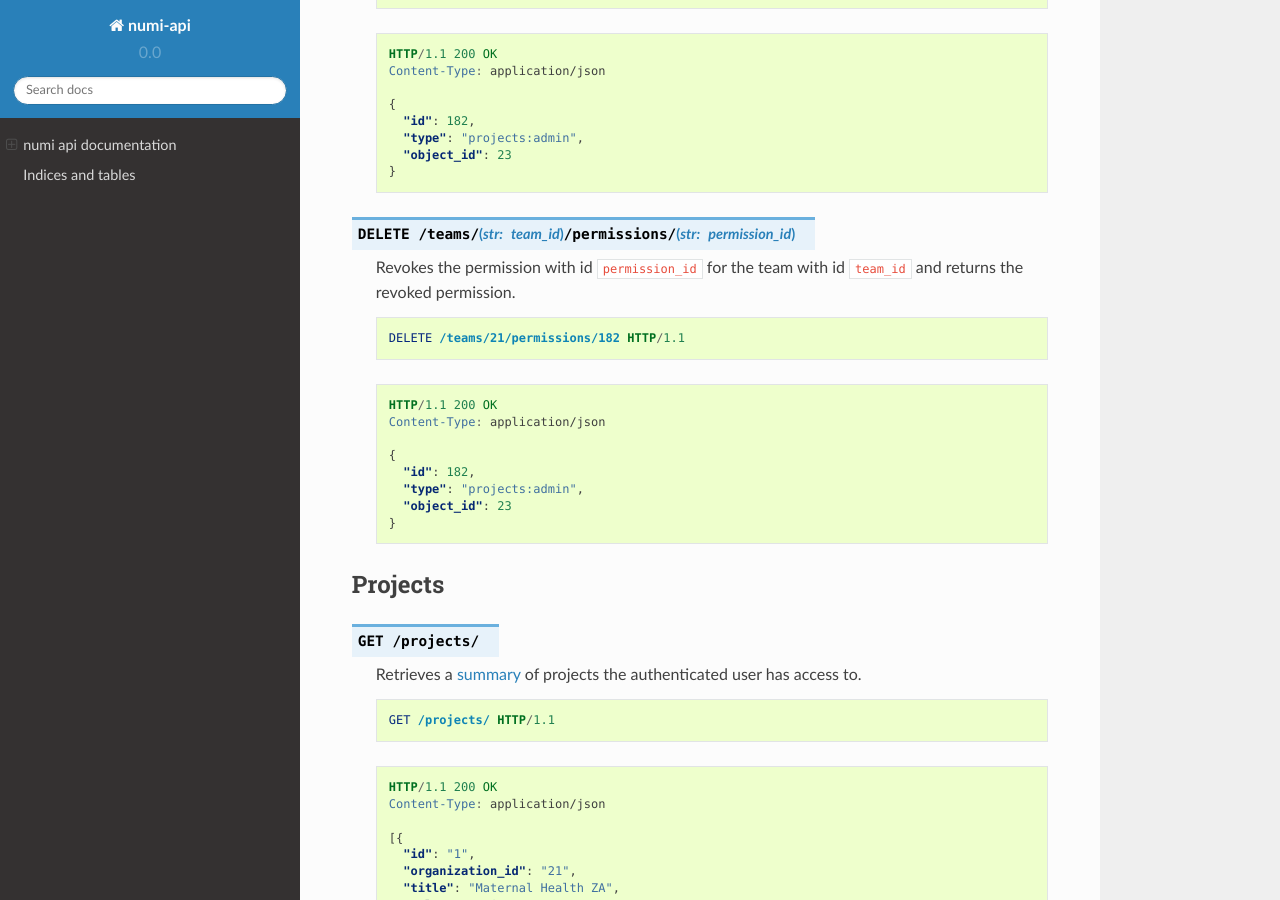
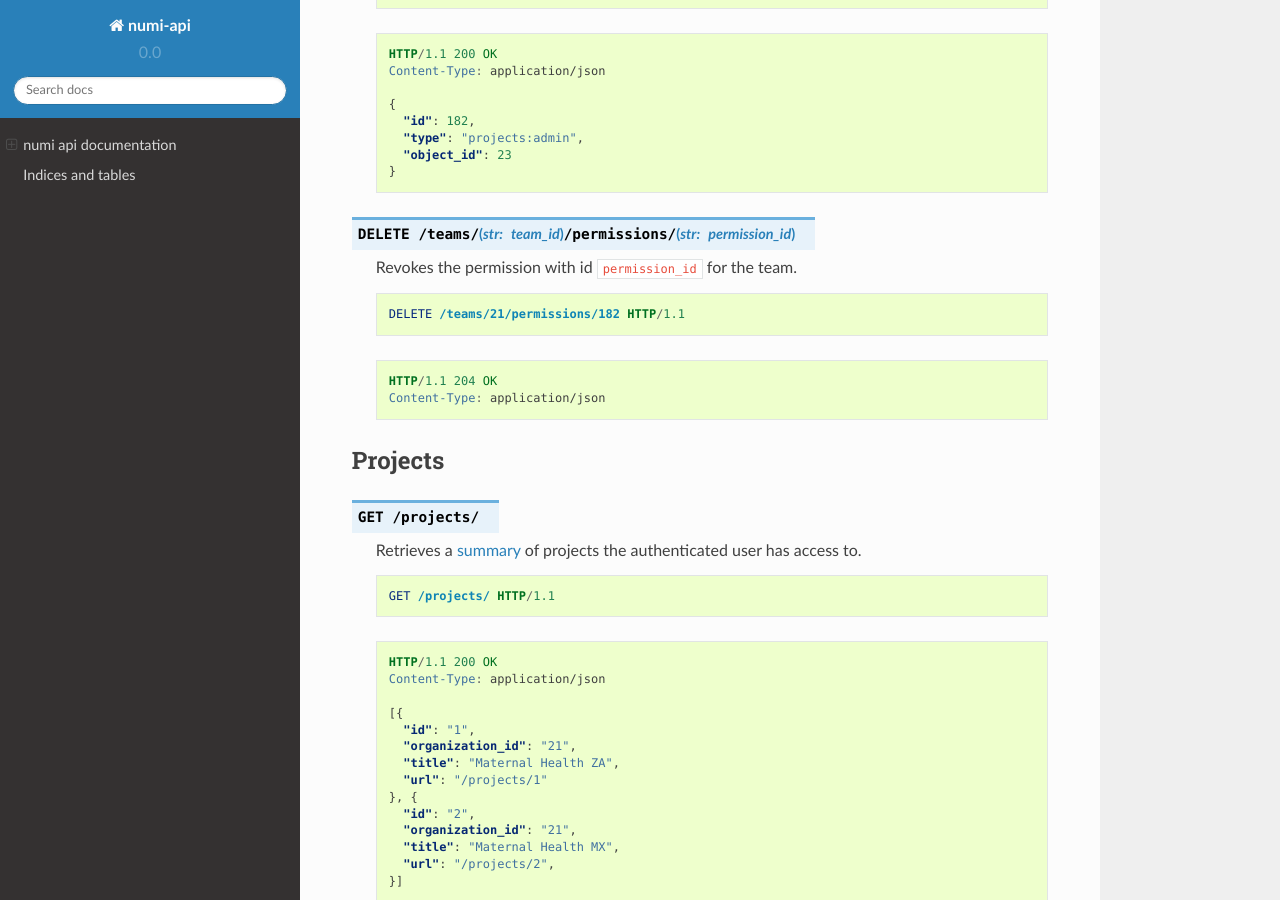
Before and after one commit to praekelt/numi-api, a Sphinx documentation site: the page built from docs/index.rst, in a window 1280 px wide and 900 px high, scrolled down 7772 px. Built offline with Sphinx 7.4.7 and the Read the Docs theme 2.0.0, drawn with Linux system fonts in a browser that asks for light colours.

Commit message:
Change DELETE /teams/:team_id/permissions/:id to return 204

```diff
--- a/docs/index.rst
+++ b/docs/index.rst
@@ -434,8 +434,7 @@ Permissions
 
 .. http:delete:: /teams/(str:team_id)/permissions/(str:permission_id)
 
-  Revokes the permission with id ``permission_id`` for the team with id
-  ``team_id`` and returns the revoked permission.
+  Revokes the permission with id ``permission_id`` for the team.
 
   .. sourcecode:: http
 
@@ -443,14 +442,8 @@ Permissions
 
   .. sourcecode:: http
 
-     HTTP/1.1 200 OK
-     Content-Type: application/json
-
-     {
-       "id": 182,
-       "type": "projects:admin",
-       "object_id": 23
-     }
+     HTTP/1.1 204 OK
+     Content-Type: application/json
 
 .. _projects:
 
```
Also changed, not shown: 3 other files.
